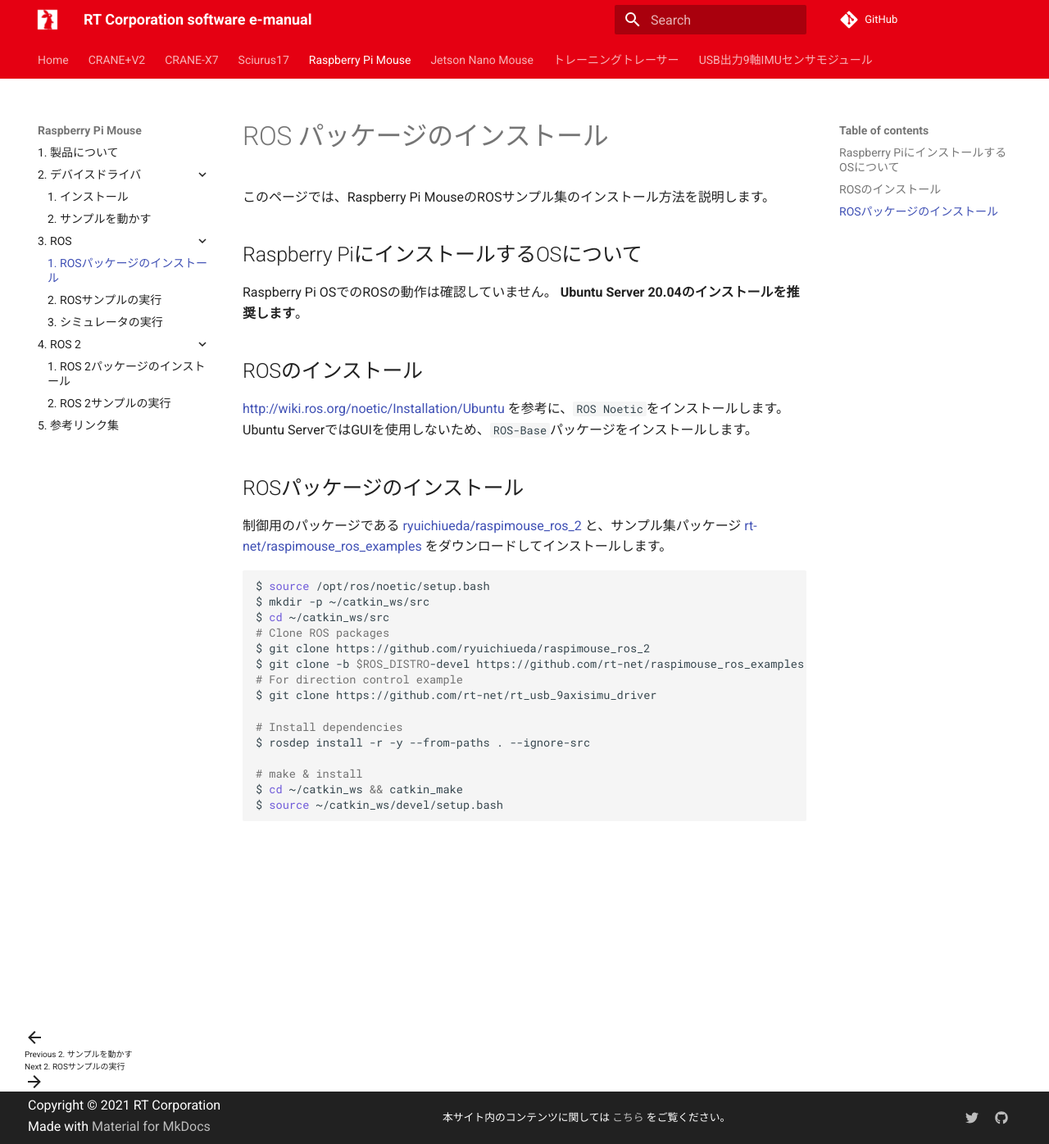
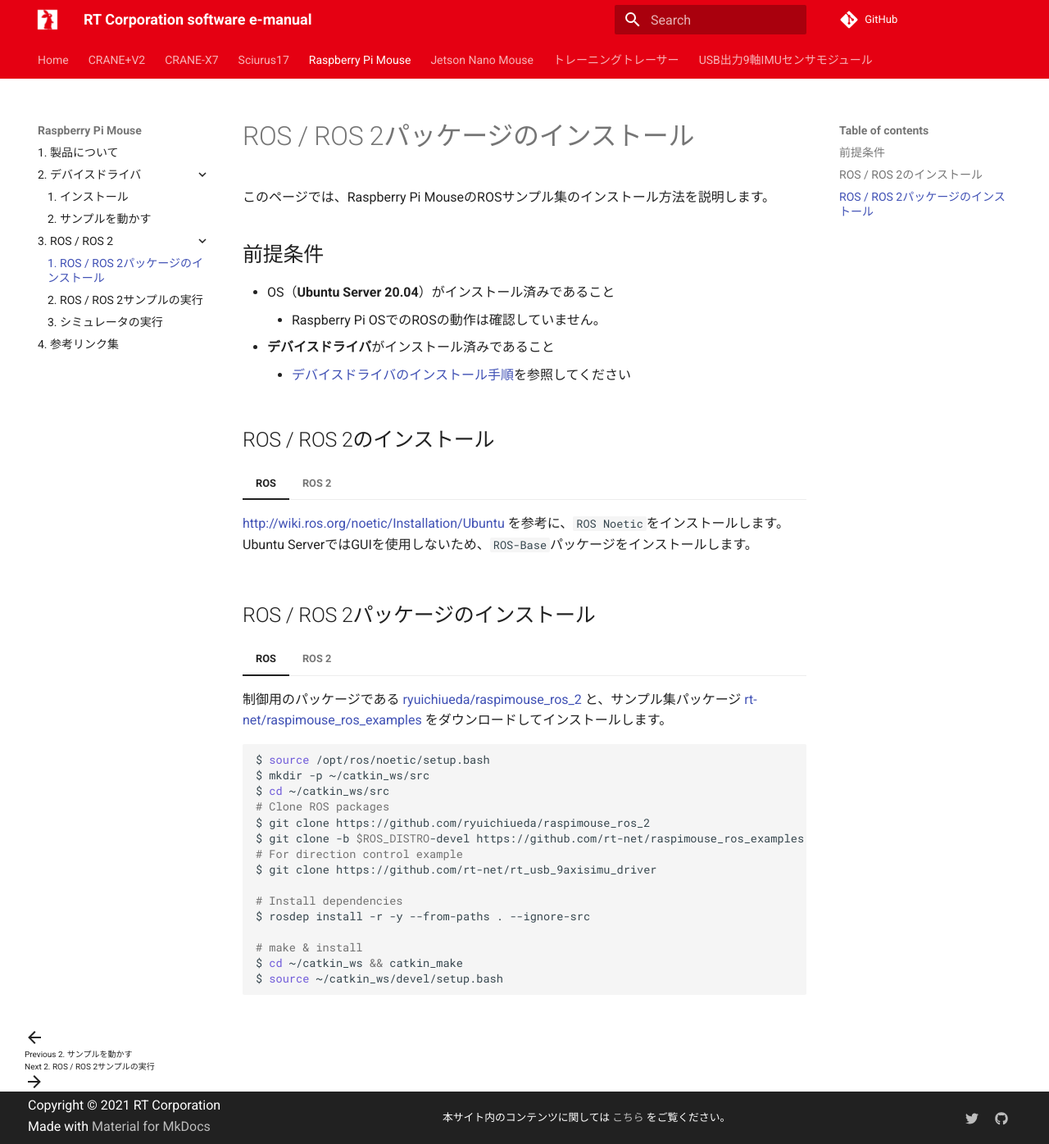
Before and after one commit to rt-net/tutorials, an MkDocs documentation site: the page built from docs/raspimouse/ros/install.md, in a window 1280 px wide and 1396 px high. Shown: the whole window at 82% size. Built offline with MkDocs 1.6.1 and Material for MkDocs 9.7.7, drawn with Linux system fonts in a browser that asks for light colours; comment, search, counter and statistics services are not loaded.

Commit message:
ラズパイマウスのROSとROS 2ページを統合

````diff
--- a/docs/raspimouse/ros/install.md
+++ b/docs/raspimouse/ros/install.md
@@ -1,45 +1,78 @@
 ---
-title: ROSパッケージのインストール
+title: ROS / ROS 2パッケージのインストール
 robot: Raspberry Pi Mouse
 ---
 
-# ROS パッケージのインストール
+# ROS / ROS 2パッケージのインストール
 
 このページでは、Raspberry Pi MouseのROSサンプル集のインストール方法を説明します。
 
-## Raspberry PiにインストールするOSについて
+## 前提条件
 
-Raspberry Pi OSでのROSの動作は確認していません。
-**Ubuntu Server 20.04のインストールを推奨します**。
+- OS（**Ubuntu Server 20.04**）がインストール済みであること
+    - Raspberry Pi OSでのROSの動作は確認していません。
+- **デバイスドライバ**がインストール済みであること
+    - [デバイスドライバのインストール手順](../driver/install.md)を参照してください
 
-## ROSのインストール
+## ROS / ROS 2のインストール
 
-[http://wiki.ros.org/noetic/Installation/Ubuntu](http://wiki.ros.org/noetic/Installation/Ubuntu)
-を参考に、`ROS Noetic`をインストールします。
-Ubuntu ServerではGUIを使用しないため、`ROS-Base`パッケージをインストールします。
+=== "ROS"
+    [http://wiki.ros.org/noetic/Installation/Ubuntu](http://wiki.ros.org/noetic/Installation/Ubuntu)
+    を参考に、`ROS Noetic`をインストールします。
+    Ubuntu ServerではGUIを使用しないため、`ROS-Base`パッケージをインストールします。
 
-## ROSパッケージのインストール
+=== "ROS 2"
+    [https://docs.ros.org/en/foxy/Installation/Ubuntu-Install-Debians.html](https://docs.ros.org/en/foxy/Installation/Ubuntu-Install-Debians.html)
+    を参考に、`ROS 2 Foxy`をインストールします。
+    Ubuntu ServerではGUIを使用しないため、`ROS-Base`パッケージをインストールします。
 
-制御用のパッケージである
-[ryuichiueda/raspimouse_ros_2](https://github.com/ryuichiueda/raspimouse_ros_2)
-と、サンプル集パッケージ
-[rt-net/raspimouse_ros_examples](https://github.com/rt-net/raspimouse_ros_examples)
-をダウンロードしてインストールします。
+    [https://docs.ros.org/en/foxy/Tutorials/Colcon-Tutorial.html](https://docs.ros.org/en/foxy/Tutorials/Colcon-Tutorial.html)
+    を参考に、パッケージビルドツールの`colcon`をインストールします。
 
-```sh
-$ source /opt/ros/noetic/setup.bash
-$ mkdir -p ~/catkin_ws/src
-$ cd ~/catkin_ws/src
-# Clone ROS packages
-$ git clone https://github.com/ryuichiueda/raspimouse_ros_2
-$ git clone -b $ROS_DISTRO-devel https://github.com/rt-net/raspimouse_ros_examples
-# For direction control example
-$ git clone https://github.com/rt-net/rt_usb_9axisimu_driver
+## ROS / ROS 2パッケージのインストール
 
-# Install dependencies
-$ rosdep install -r -y --from-paths . --ignore-src
+=== "ROS"
+    制御用のパッケージである
+    [ryuichiueda/raspimouse_ros_2](https://github.com/ryuichiueda/raspimouse_ros_2)
+    と、サンプル集パッケージ
+    [rt-net/raspimouse_ros_examples](https://github.com/rt-net/raspimouse_ros_examples)
+    をダウンロードしてインストールします。
 
-# make & install
-$ cd ~/catkin_ws && catkin_make
-$ source ~/catkin_ws/devel/setup.bash
-```
+    ```sh
+    $ source /opt/ros/noetic/setup.bash
+    $ mkdir -p ~/catkin_ws/src
+    $ cd ~/catkin_ws/src
+    # Clone ROS packages
+    $ git clone https://github.com/ryuichiueda/raspimouse_ros_2
+    $ git clone -b $ROS_DISTRO-devel https://github.com/rt-net/raspimouse_ros_examples
+    # For direction control example
+    $ git clone https://github.com/rt-net/rt_usb_9axisimu_driver
+
+    # Install dependencies
+    $ rosdep install -r -y --from-paths . --ignore-src
+
+    # make & install
+    $ cd ~/catkin_ws && catkin_make
+    $ source ~/catkin_ws/devel/setup.bash
+    ```
+
+=== "ROS 2"
+    サンプル集パッケージ
+    [rt-net/raspimouse_ros2_examples](https://github.com/rt-net/raspimouse_ros2_examples)
+    をダウンロードしてインストールします。
+
+    ```sh
+    $ source /opt/ros/foxy/setup.bash
+    $ mkdir -p ~/ros2_ws/src
+    $ cd ~/ros2_ws/src
+    # Clone packages
+    $ git clone https://github.com/rt-net/raspimouse_ros2_examples
+
+    # Install dependencies
+    $ rosdep install -r -y --from-paths . --ignore-src
+
+    # make & install
+    $ cd ~/ros2_ws
+    $ colcon build --symlink-install
+    $ source ~/ros2_ws/install/setup.bash
+    ```
--- a/mkdocs.yml
+++ b/mkdocs.yml
@@ -71,14 +71,11 @@
     - 2. デバイスドライバ:
       - 1. インストール: raspimouse/driver/install.md
       - 2. サンプルを動かす: raspimouse/driver/samples.md
-    - 3. ROS:
-      - 1. ROSパッケージのインストール: raspimouse/ros/install.md
-      - 2. ROSサンプルの実行: raspimouse/ros/samples.md
+    - 3. ROS / ROS 2:
+      - 1. ROS / ROS 2パッケージのインストール: raspimouse/ros/install.md
+      - 2. ROS / ROS 2サンプルの実行: raspimouse/ros/samples.md
       - 3. シミュレータの実行: raspimouse/ros/simulator.md
-    - 4. ROS 2:
-      - 1. ROS 2パッケージのインストール: raspimouse/ros2/install.md
-      - 2. ROS 2サンプルの実行: raspimouse/ros2/samples.md
-    - 5. 参考リンク集: raspimouse/others.md
+    - 4. 参考リンク集: raspimouse/others.md
   - Jetson Nano Mouse:
     - 1. 製品について: jnmouse/products.md
     # - AIサンプル:
````
Also changed, not shown: docs/raspimouse/ros/samples.md (+101 -38 lines), docs/raspimouse/ros/simulator.md (+33 -30 lines).
